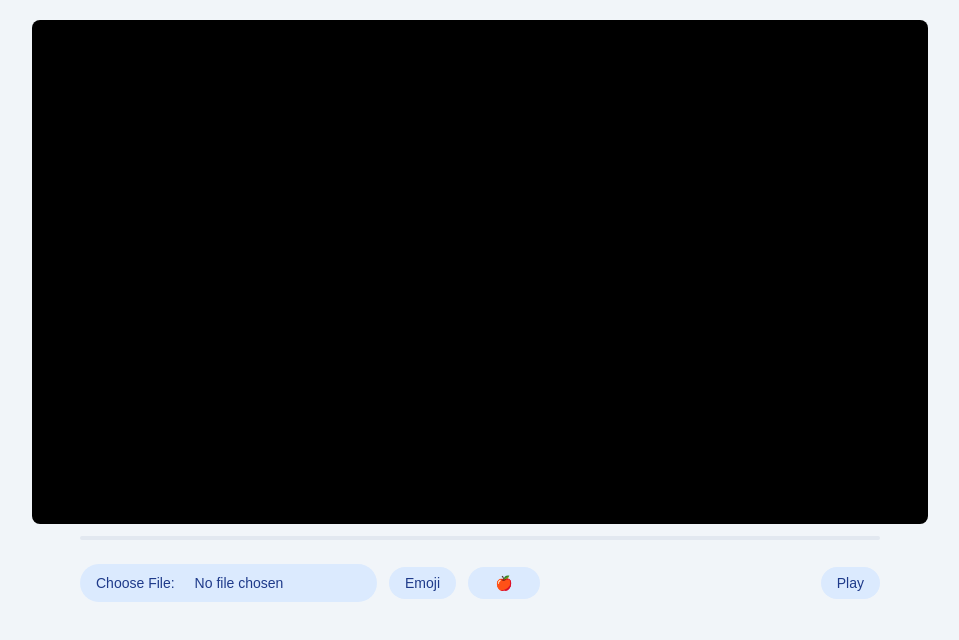
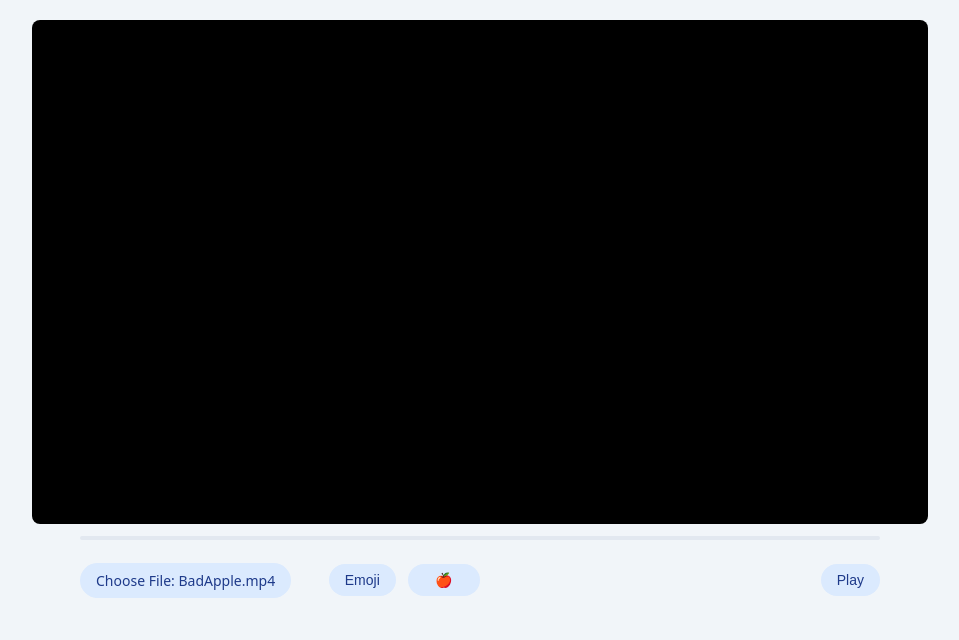
Before and after one commit to sophia0805/qr-code-saycheese, a plain HTML site: page index.html in a window 1280 px wide. Shown: the whole page, without its empty margins (160-1119 px from the left). Drawn offline with Linux system fonts and the light colour scheme.

Commit message:
sizing fix

```diff
--- a/index.html
+++ b/index.html
@@ -13,7 +13,10 @@
             <div class="progress"></div>
         </div>
         <div class="controls">
-            <input type="file" id="file-input" accept="video/*">
+            <div class="file">
+                <input type="file" id="file-input" accept="video/*" style="display:none;">
+                <label for="file-input" id="label">Choose File: BadApple.mp4</label>
+            </div>
             <button id='emoji-btn'>Emoji</button>
             <input type="text" id="emoji-input" value="🍎">
             <button id="play-btn">Play</button>
--- a/script.js
+++ b/script.js
@@ -5,11 +5,14 @@ document.addEventListener('DOMContentLoaded', () => {
     const emoji = document.getElementById('emoji-btn');
     const emojiInput = document.getElementById('emoji-input');
     const playBtn = document.getElementById('play-btn');
+    const label = document.getElementById('label');
+
     const progress = document.querySelector('.progress');
+
     const ASCII_CHARS = ["@", "#", "S", "%", "?", "*", "+", ";", ":", ",", " "].reverse();
 
     const state = {
-        frameSize: 240,
+        frameSize: window.innerWidth*0.15,
         isPlaying: false,
         ascii: false
     };
@@ -71,6 +74,8 @@ document.addEventListener('DOMContentLoaded', () => {
 
     fileInput.addEventListener('change', (e) => {
         const file = e.target.files[0];
+
+        label.textContent = "Choose File: " + file.name;
         if (file) {
             const url = URL.createObjectURL(file);
             video.src = url;
--- a/style.css
+++ b/style.css
@@ -47,6 +47,9 @@ body {
     transition: width 0.1s;
 }
 
+.file {
+    padding-right: 2vw;
+}
 .controls {
     width: 100%;
     max-width: 800px;
@@ -56,7 +59,7 @@ body {
     margin-top: 12px;
 }
 
-#file-input {
+label {
     position: relative;
     background: #dbeafe;
     color: #1e3a8a;
@@ -64,19 +67,12 @@ body {
     border-radius: 9999px;
     padding: 8px 16px;
     font-size: 14px;
-    font-weight: 500;
     cursor: pointer;
 }
 
-#file-input::-webkit-file-upload-button {
+label::-webkit-file-upload-button {
     visibility: hidden;
     width: 0;
-}
-
-#file-input::before {
-    content: 'Choose File:';
-    display: inline-block;
-    cursor: pointer;
 }
 
 button {
@@ -86,7 +82,6 @@ button {
     border-radius: 9999px;
     padding: 8px 16px;
     font-size: 14px;
-    font-weight: 500;
     cursor: pointer;
     transition: background-color 0.2s;
 }
```
